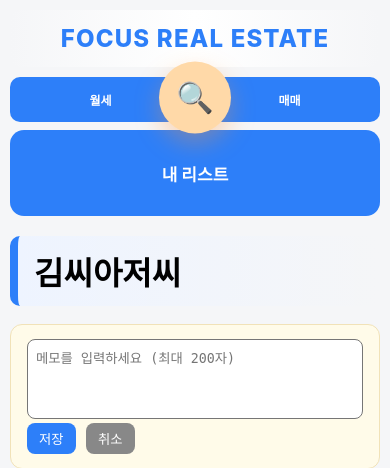
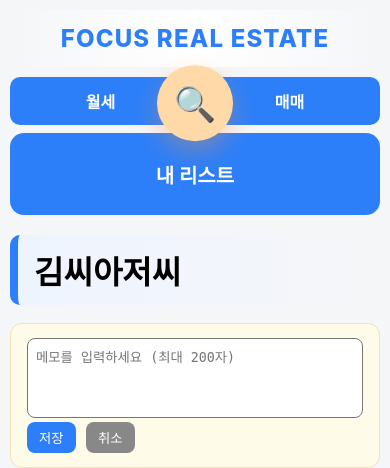
Before and after one commit to manki3/mrefs-system, a Flask app: page /collections/1 in a window 390 px wide. Shown: the top 468 px of the page. Run offline with Flask 3, Linux system fonts and the light colour scheme; a user stored in the database is signed in; some web fonts are replaced.

Commit message:
상단 메뉴 버튼 크기 유지하며 텍스트 폰트 사이즈 대폭 확대

```diff
--- a/templates/base.html
+++ b/templates/base.html
@@ -51,8 +51,8 @@ body {
     }
 
     .menu a {
-        font-size: 16px;
-        padding: 16px 10px;
+        font-size: 18px; /* 🔥 모바일 글자 크기를 16px -> 18px 로 확대 */
+        padding: 14px 10px; /* 버튼 크기 유지를 위해 패딩 축소 */
     }
 
     .card {
@@ -91,11 +91,11 @@ body {
 
     .menu a[href="/collections"]{
         grid-column: 1 / -1;     /* 한 줄 전체 차지 */
-        height: 58px;            /* 위 버튼 높이와 균형 맞춤 */
+        height: 58px;            /* 위 버튼 높이와 균형 맞춤 (크기 고정) */
         display:flex;
         align-items:center;
         justify-content:center;
-        font-size:17px;
+        font-size: 20px; /* 🔥 내 리스트 글자 크기를 17px -> 20px 로 확대 */
         border-radius:14px;
     }
 
@@ -205,12 +205,12 @@ h2{
 
 .menu a {
     text-align: center;
-    padding: 14px 10px;
+    padding: 12px 10px; /* 버튼 덩치가 커지지 않게 패딩을 14에서 12로 축소 */
     background: #2d7ff9;
     color: white;
     border-radius: 10px;
     text-decoration: none;
-    font-size: 14px;
+    font-size: 17px; /* 🔥 글자 크기를 14px -> 17px 로 대폭 확대 */
     font-weight: bold;
 }
 
@@ -302,7 +302,7 @@ select {
     }
 
     .menu a {
-        font-size: 12px;
+        font-size: 16px; /* 🔥 기존 12px은 너무 작아서 16px로 대폭 상향 */
     }
 
 
@@ -325,9 +325,8 @@ select {
     top: 50%;
     transform: translate(-50%, -50%);
 
-
-    width: 72px;
-    height: 72px;
+    width: 90px;  /* 🔥 기존 72px -> 90px 대폭 확대 */
+    height: 90px; /* 🔥 기존 72px -> 90px 대폭 확대 */
     border-radius: 50%;
 
     background: #ffd9a8;
@@ -337,7 +336,7 @@ select {
     align-items: center;
     justify-content: center;
 
-    font-size: 30px;
+    font-size: 42px; /* 🔥 돋보기 아이콘 크기 30px -> 42px 대폭 확대 */
 
     text-decoration: none;
 
@@ -367,8 +366,11 @@ select {
 
 @media (max-width:800px){
     .search-fab{
-        top: 24px;
+        top: 30px; /* 🔥 크기가 커진 만큼 살짝 아래로 위치 조정 */
         transform: translate(-50%, -50%);
+        width: 76px;  /* 🔥 모바일 화면 원 크기 확대 */
+        height: 76px; /* 🔥 모바일 화면 원 크기 확대 */
+        font-size: 34px; /* 🔥 모바일 돋보기 아이콘 크기 확대 */
     }
 }
 
```
Also changed, not shown: instance/database.db.
